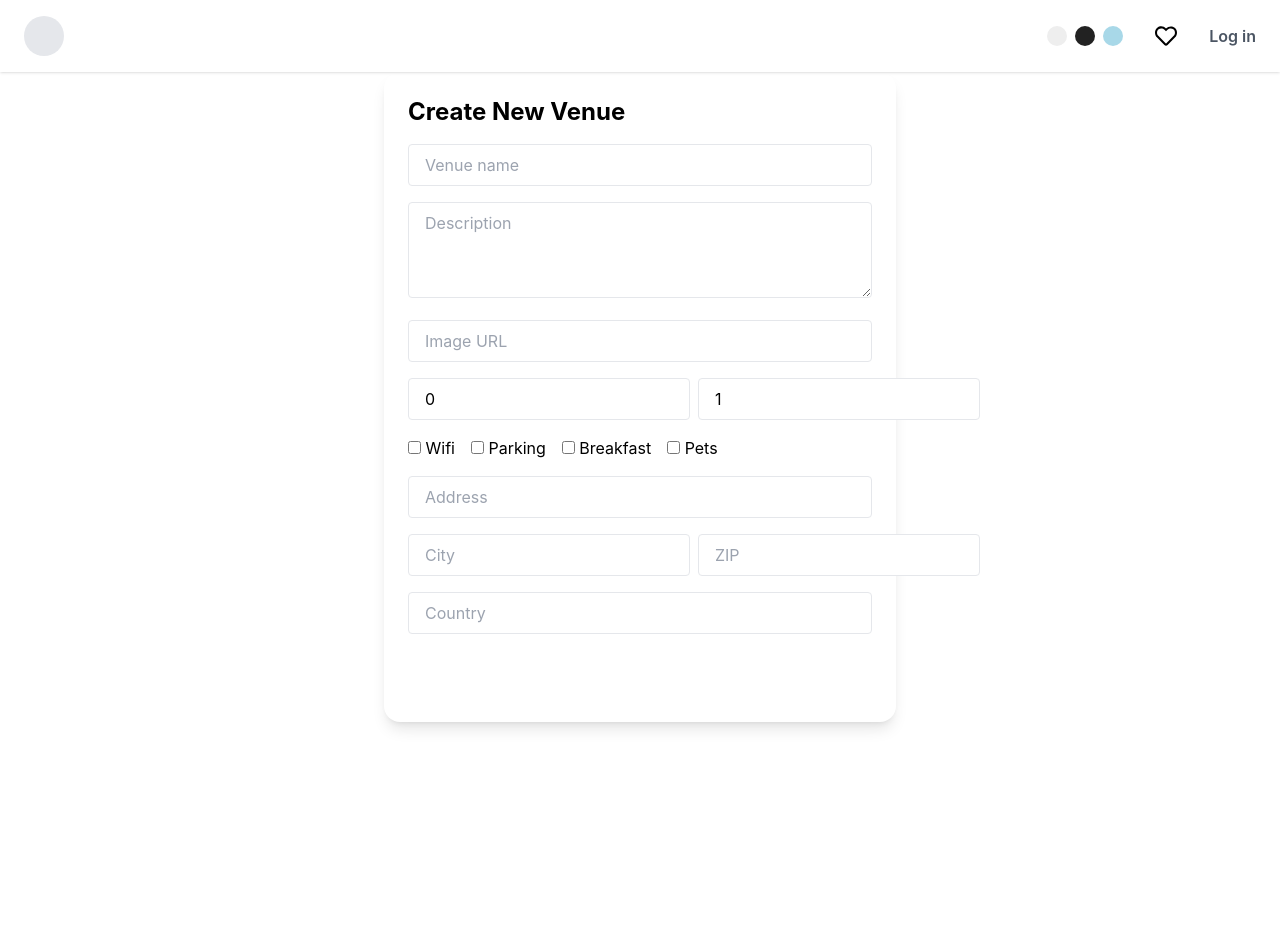
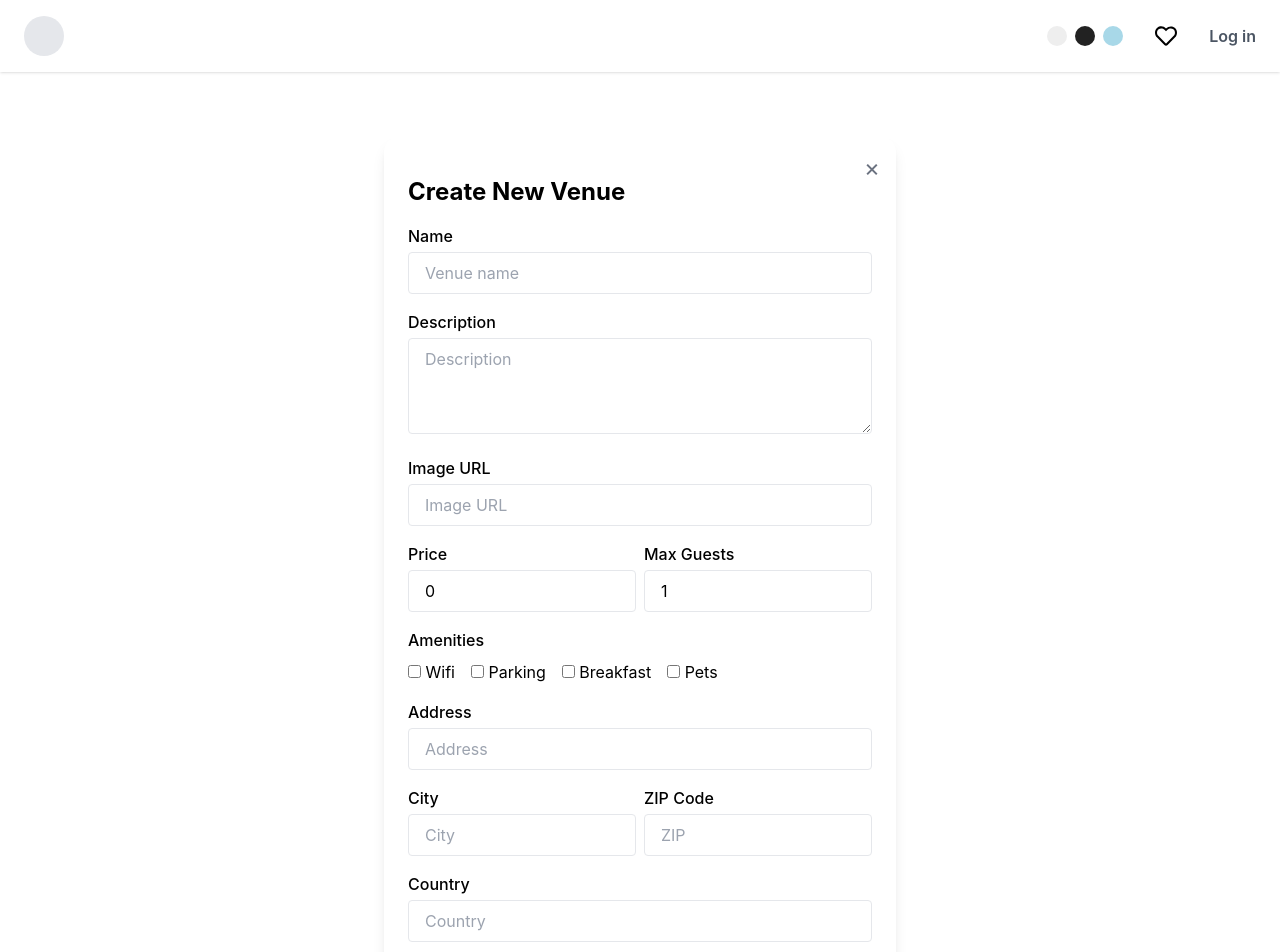
Before and after one commit to juliehabb/final-exam, a React (Create React App) app: page /venues/new in a window 1280 px wide. Shown: the top 952 px of the page. Before the commit the page ends 800 px from the top, so only its background shows below. Built offline with nearby package versions, Linux system fonts and the light colour scheme.

Commit message:
labels above input fields and x button to go cancel.

```diff
--- a/src/pages/editVenuePage.tsx
+++ b/src/pages/editVenuePage.tsx
@@ -53,17 +53,31 @@ export default function EditVenuePage() {
   if (!venue) return null;
 
   return (
-    <div className="max-w-lg mx-auto p-6 bg-white rounded-xl shadow-lg space-y-4">
+    <div className="max-w-lg mx-auto p-6 bg-white rounded-xl shadow-lg space-y-4 relative">
+      <button
+        onClick={() => navigate(-1)}
+        className="absolute top-4 right-4 text-2xl text-gray-500 hover:text-red-500"
+        aria-label="Close edit venue form"
+      >
+        ×
+      </button>
+
       <h1 className="text-2xl font-bold">Edit Venue</h1>
+
       <form onSubmit={handleSubmit} className="space-y-4">
+        <div>
+          <label className="block font-medium text-sm mb-1">Name</label>
           <input
             className="w-full px-4 py-2 border rounded"
             value={venue.name}
-        onChange={(e) => setVenue({ ...venue, name: e.target.value})}
+            onChange={(e) => setVenue({ ...venue, name: e.target.value })}
             placeholder="Venue name"
             required
           />
+        </div>
 
+        <div>
+          <label className="block font-medium text-sm mb-1">Description</label>
           <textarea
             className="w-full px-4 py-2 border rounded h-24"
             value={venue.description}
@@ -71,6 +85,10 @@ export default function EditVenuePage() {
             placeholder="Description"
             required
           />
+        </div>
+
+        <div>
+          <label className="block font-medium text-sm mb-1">Image URL</label>
           <input
             className="w-full px-4 py-2 border rounded"
             value={venue.media[0]?.url || ""}
@@ -82,25 +100,34 @@ export default function EditVenuePage() {
             }
             placeholder="Image URL"
           />
+        </div>
+
         <div className="flex gap-2">
+          <div className="flex-1">
+            <label className="block font-medium text-sm mb-1">Price</label>
             <input
-            className="flex-1 px-4 py-2 border rounded"
+              className="w-full px-4 py-2 border rounded"
               type="number"
               value={venue.price}
               onChange={(e) => setVenue({ ...venue, price: +e.target.value })}
               placeholder="Price"
             />
+          </div>
+          <div className="flex-1">
+            <label className="block font-medium text-sm mb-1">Guests</label>
             <input
-            className="flex-1 px-4 py-2 border rounded"
+              className="w-full px-4 py-2 border rounded"
               type="number"
               value={venue.maxGuests}
               onChange={(e) => setVenue({ ...venue, maxGuests: +e.target.value })}
               placeholder="Guests"
             />
           </div>
+        </div>
+
         <fieldset className="flex gap-4">
           {["wifi", "parking", "breakfast", "pets"].map((key) => (
-            <label key={key}>
+            <label key={key} className="text-sm">
               <input
                 type="checkbox"
                 checked={venue.meta[key as keyof typeof venue.meta]}
@@ -118,6 +145,9 @@ export default function EditVenuePage() {
             </label>
           ))}
         </fieldset>
+
+        <div>
+          <label className="block font-medium text-sm mb-1">Address</label>
           <input
             className="w-full px-4 py-2 border rounded"
             value={venue.location.address}
@@ -126,17 +156,24 @@ export default function EditVenuePage() {
             }
             placeholder="Address"
           />
+        </div>
+
         <div className="flex gap-2">
+          <div className="flex-1">
+            <label className="block font-medium text-sm mb-1">City</label>
             <input
-            className="flex-1 px-4 py-2 border rounded"
+              className="w-full px-4 py-2 border rounded"
               value={venue.location.city}
               onChange={(e) =>
                 setVenue({ ...venue, location: { ...venue.location, city: e.target.value } })
               }
               placeholder="City"
             />
+          </div>
+          <div className="flex-1">
+            <label className="block font-medium text-sm mb-1">ZIP</label>
             <input
-            className="flex-1 px-4 py-2 border rounded"
+              className="w-full px-4 py-2 border rounded"
               value={venue.location.zip}
               onChange={(e) =>
                 setVenue({ ...venue, location: { ...venue.location, zip: e.target.value } })
@@ -144,6 +181,10 @@ export default function EditVenuePage() {
               placeholder="ZIP"
             />
           </div>
+        </div>
+
+        <div>
+          <label className="block font-medium text-sm mb-1">Country</label>
           <input
             className="w-full px-4 py-2 border rounded"
             value={venue.location.country}
@@ -152,6 +193,8 @@ export default function EditVenuePage() {
             }
             placeholder="Country"
           />
+        </div>
+
         <button
           type="submit"
           className="w-full bg-indigo-600 text-white py-3 rounded-lg font-semibold"
--- a/src/pages/newVenuePage.tsx
+++ b/src/pages/newVenuePage.tsx
@@ -4,6 +4,7 @@ import React, { FormEvent, useState } from "react";
 import { useNavigate }      from "react-router-dom";
 import { useCreateVenue } from "../hooks/useCreateVenues";
 import type { NewVenueData } from "../api/holidaze/venues";
+import { FaTimes } from "react-icons/fa";
 
 export default function NewVenuePage() {
     const navigate = useNavigate();
@@ -51,10 +52,21 @@ export default function NewVenuePage() {
 
 
  return (
-    <div className="max-w-lg mx-auto p-6 bg-white rounded-2xl shadow-lg space-y-4">
+    <div className="relative max-w-lg mx-auto mt-16 p-6 bg-white rounded-2xl shadow-lg space-y-4">
+        <button
+         onClick={() => navigate(-1)} // or a specific route like navigate("/profile")
+         className=" absolute top-4 right-4 text-2xl text-gray-500 hover:text-blue-500"
+        aria-label="Close create venue form"
+         >
+         ×
+       </button>
+
       <h1 className="text-2xl font-bold">Create New Venue</h1>
       {error && <p className="text-red-500">{error}</p>}
+
       <form onSubmit={handleSubmit} className="space-y-4">
+        <div>
+          <label className="block font-medium mb-1">Name</label>
           <input
             className="w-full px-4 py-2 border rounded"
             value={name}
@@ -62,6 +74,10 @@ export default function NewVenuePage() {
             placeholder="Venue name"
             required
           />
+        </div>
+
+        <div>
+          <label className="block font-medium mb-1">Description</label>
           <textarea
             className="w-full px-4 py-2 border rounded h-24"
             value={description}
@@ -69,23 +85,34 @@ export default function NewVenuePage() {
             placeholder="Description"
             required
           />
+        </div>
+
+        <div>
+          <label className="block font-medium mb-1">Image URL</label>
           <input
             className="w-full px-4 py-2 border rounded"
             value={mediaUrl}
             onChange={(e) => setMediaUrl(e.target.value)}
             placeholder="Image URL"
           />
+        </div>
+
         <div className="flex gap-2">
+          <div className="flex-1">
+            <label className="block font-medium mb-1">Price</label>
             <input
-            className="flex-1 px-4 py-2 border rounded"
+              className="w-full px-4 py-2 border rounded"
               type="number"
               value={price}
               onChange={(e) => setPrice(+e.target.value)}
               placeholder="Price"
               required
             />
+          </div>
+          <div className="flex-1">
+            <label className="block font-medium mb-1">Max Guests</label>
             <input
-            className="flex-1 px-4 py-2 border rounded"
+              className="w-full px-4 py-2 border rounded"
               type="number"
               value={maxGuests}
               onChange={(e) => setMaxGuests(+e.target.value)}
@@ -93,40 +120,28 @@ export default function NewVenuePage() {
               required
             />
           </div>
-        <fieldset className="flex gap-4">
+        </div>
+
+        <fieldset className="space-y-2">
+          <legend className="font-medium">Amenities</legend>
+          <div className="flex gap-4 flex-wrap">
             <label>
-            <input
-              type="checkbox"
-              checked={wifi}
-              onChange={() => setWifi((v) => !v)}
-            />{" "}
-            Wifi
+              <input type="checkbox" checked={wifi} onChange={() => setWifi(!wifi)} /> Wifi
             </label>
             <label>
-            <input
-              type="checkbox"
-              checked={parking}
-              onChange={() => setParking((v) => !v)}
-            />{" "}
-            Parking
+              <input type="checkbox" checked={parking} onChange={() => setParking(!parking)} /> Parking
             </label>
             <label>
-            <input
-              type="checkbox"
-              checked={breakfast}
-              onChange={() => setBreakfast((v) => !v)}
-            />{" "}
-            Breakfast
+              <input type="checkbox" checked={breakfast} onChange={() => setBreakfast(!breakfast)} /> Breakfast
             </label>
             <label>
-            <input
-              type="checkbox"
-              checked={pets}
-              onChange={() => setPets((v) => !v)}
-            />{" "}
-            Pets
+              <input type="checkbox" checked={pets} onChange={() => setPets(!pets)} /> Pets
             </label>
+          </div>
         </fieldset>
+
+        <div>
+          <label className="block font-medium mb-1">Address</label>
           <input
             className="w-full px-4 py-2 border rounded"
             value={address}
@@ -134,22 +149,33 @@ export default function NewVenuePage() {
             placeholder="Address"
             required
           />
+        </div>
+
         <div className="flex gap-2">
+          <div className="flex-1">
+            <label className="block font-medium mb-1">City</label>
             <input
-            className="flex-1 px-4 py-2 border rounded"
+              className="w-full px-4 py-2 border rounded"
               value={city}
               onChange={(e) => setCity(e.target.value)}
               placeholder="City"
               required
             />
+          </div>
+          <div className="flex-1">
+            <label className="block font-medium mb-1">ZIP Code</label>
             <input
-            className="flex-1 px-4 py-2 border rounded"
+              className="w-full px-4 py-2 border rounded"
               value={zip}
               onChange={(e) => setZip(e.target.value)}
               placeholder="ZIP"
               required
             />
           </div>
+        </div>
+
+        <div>
+          <label className="block font-medium mb-1">Country</label>
           <input
             className="w-full px-4 py-2 border rounded"
             value={country}
@@ -157,10 +183,12 @@ export default function NewVenuePage() {
             placeholder="Country"
             required
           />
+        </div>
+
         <button
           type="submit"
           disabled={loading}
-          className="w-full bg-accent text-white py-3 rounded-lg font-semibold"
+          className="w-full bg-blue-400 text-black py-3 rounded-lg font-semibold"
         >
           {loading ? "Creating…" : "Create Venue"}
         </button>
```
Lines whose indentation alone changed are shown as unchanged.
